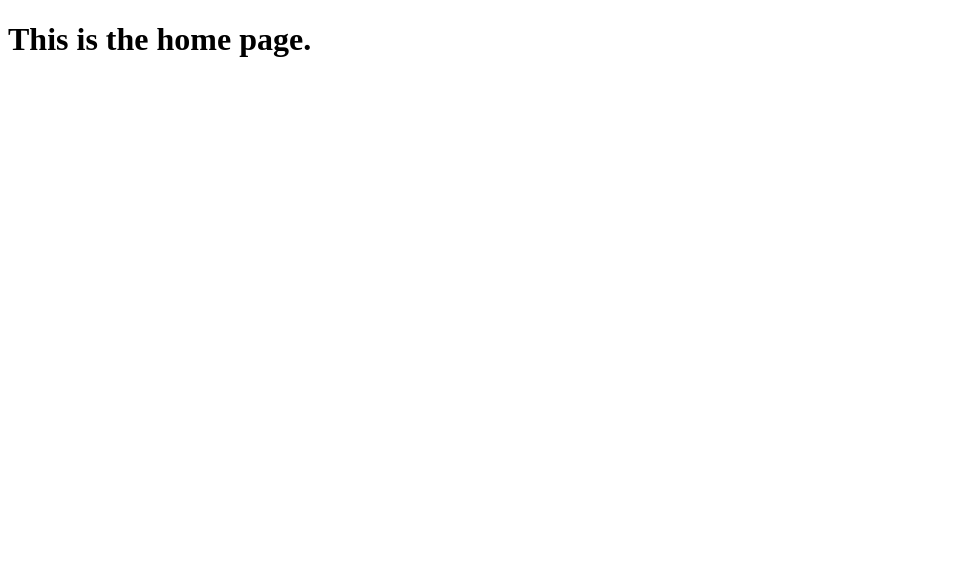
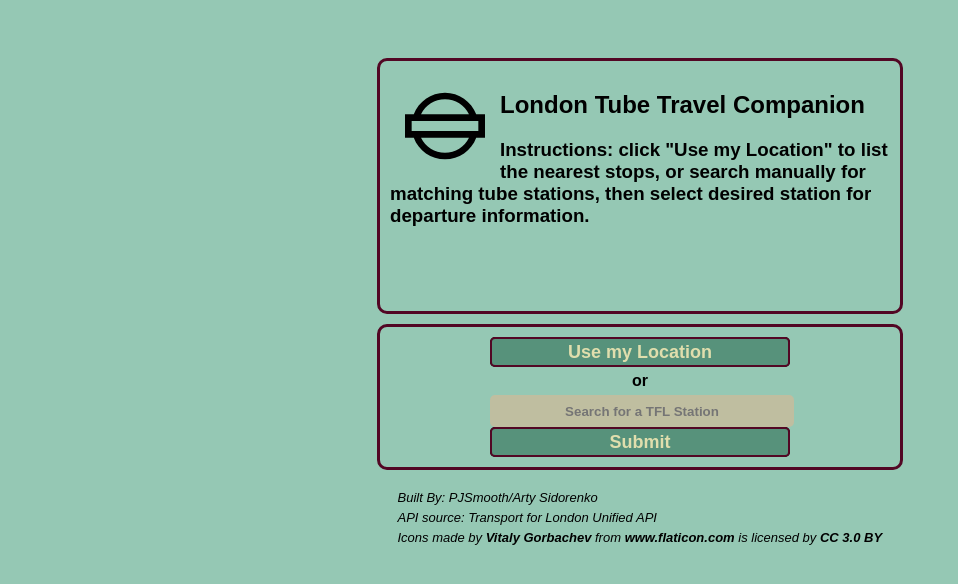
Before and after one commit to artysidorenko/tube-travel-app, a website: page public/index.html in a window 1280 px wide. Shown: the whole page, without its empty margins (0-958 px from the left). Drawn offline with Linux system fonts and the light colour scheme.

Commit message:
Include manual search function via backend API call, and complete basic styling

```diff
--- a/public/index.html
+++ b/public/index.html
@@ -2,11 +2,55 @@
 <html lang="en" dir="ltr">
   <head>
     <meta charset="utf-8">
-    <title></title>
+    <title>London Tube Travel Companion</title>
+    <link href="styles.css" rel="stylesheet"/>
+    <script src="index.js"></script>
   </head>
   <body>
-    <h1>
-      This is the home page.
-    </h1>
+    <section class="panel" id="instructions-panel">
+      <svg height="60pt" viewBox="0 -32 384 384" width="60pt" xmlns="http://www.w3.org/2000/svg"><path d="m192 0c-66.824219 0-126.753906 42.207031-149.832031 104h-42.167969v112h42.167969c23.078125 61.792969 83.007812 104 149.832031 104 66.894531 0 126.832031-42.207031 149.847656-104h42.152344v-112h-42.167969c-23.078125-61.792969-83.007812-104-149.832031-104zm0 32c49.328125 0 93.984375 28.734375 115.097656 72h-230.195312c21.105468-43.265625 65.769531-72 115.097656-72zm0 256c-49.328125 0-93.992188-28.734375-115.097656-72h230.21875c-21.058594 43.273438-65.722656 72-115.121094 72zm160-152v48h-320v-48zm0 0"/></svg>
+      <h1>
+        London Tube Travel Companion
+      </h1>
+      <h3>Instructions: click "Use my Location" to list the nearest stops, or search manually for matching tube stations, then select desired station for departure information.</h3>
+    </section>
+    <section class="panel" id="results-panel">
+      <h3>Select your station for live departures:</h3>
+    </section>
+    <section class="panel">
+      <div class="shadow">
+        <button id="find-me" class="button"><span>Use my Location</span></button>
+      </div>
+      <div>or</div>
+      <div id="man-search-bar">
+        <input id="man-search" placeholder="Search for a TFL Station"/>
+        <div class="shadow">
+          <button id="man-submit" class="button"><span>Submit</span></button>
+        </div>
+      </div>
+    </section>
+    <!-- <section id="search-results">
+      <div class="station-list">
+        <h3>Select Your Station:</h3>
+        <a class="station-link" href="/StationInfo">Test Link</a>
+        <a class="station-link" href="/StationInfo">Test Link</a>
+        <a class="station-link" href="/StationInfo">Test Link</a>
+        <a class="station-link" href="/StationInfo">Test Link</a>
+        <a class="station-link" href="/StationInfo">Test Link</a>
+        <a class="station-link" href="/StationInfo">Test Link</a>
+        <a class="station-link" href="/StationInfo">Test Link</a>
+        <a class="station-link" href="/StationInfo">Test Link</a>
+        <a class="station-link" href="/StationInfo">Test Link</a>
+      </div>
+    </section> -->
+    <footer>
+      <p>
+        Built By: PJSmooth/Arty Sidorenko
+      </p>
+      <p>
+        API source: Transport for London Unified API
+      </p>
+      <p>Icons made by <a href="https://www.flaticon.com/authors/vitaly-gorbachev" title="Vitaly Gorbachev">Vitaly Gorbachev</a> from <a href="https://www.flaticon.com/" 			    title="Flaticon">www.flaticon.com</a> is licensed by <a href="http://creativecommons.org/licenses/by/3.0/" 			    title="Creative Commons BY 3.0" target="_blank">CC 3.0 BY</a></p>
+    </footer>
   </body>
 </html>
--- a/public/index.js
+++ b/public/index.js
@@ -0,0 +1,46 @@
+(function() {
+
+  var searchStations = function(callback) {
+    var manSearch = document.getElementById("man-search");
+    var query = manSearch.value;
+    var xhr = new XMLHttpRequest();
+    xhr.onreadystatechange = function() {
+      if (xhr.readyState === 4 && xhr.status === 200) {
+        var responseObj = JSON.parse(xhr.responseText);
+        callback(responseObj);
+      }
+    }
+    xhr.open('POST', '/searchStations', true);
+    xhr.setRequestHeader('content-type', 'text/plain');
+    xhr.send(query);
+  };
+
+  var displayResults = function(results) {
+    var instructionsPanel = document.getElementById("instructions-panel");
+    instructionsPanel.style.display = "none";
+    var resultsPanel = document.getElementById("results-panel");
+    var resultsList = document.createElement('div');
+    resultsList.classList.add("station-list");
+    for (var i in results)  {
+      console.log(results[i]);
+      var listItem = document.createElement('a');
+      var station = results[i];
+      listItem.textContent = station;
+      listItem.href = "/StationInfo/" + station;
+      listItem.classList.add("station-link");
+      resultsList.appendChild(listItem);
+    }
+    resultsPanel.appendChild(resultsList);
+    resultsPanel.style.display = "block";
+  };
+
+  window.onload = function()  {
+    var manSubmit = document.getElementById("man-submit");
+    manSubmit.addEventListener('click', function()  {
+      searchStations(displayResults);
+    });
+  };
+
+  //module.exports = {searchStations, displayResults};
+
+})();
--- a/public/styles.css
+++ b/public/styles.css
@@ -0,0 +1,153 @@
+body  {
+  background-color: rgb(149, 200, 180);
+  font-family: sans-serif;
+  padding-top: 50px;
+}
+
+svg {
+  float: left;
+  padding: 3%;
+}
+
+#instructions-panel, #results-panel  {
+  height: 230px;
+}
+
+#results-panel  {
+  display: none;
+}
+
+.panel  {
+  padding: 10px;
+  border: 3px solid rgb(82, 7, 36);
+  border-radius: 10px;
+  max-width: 500px;
+  margin: auto;
+  margin-bottom: 10px;
+}
+
+.button  {
+  background-color: rgba(125, 209, 176, 0.7);
+  color: rgb(224, 222, 173);
+  font-size: large;
+  font-weight: bold;
+  font-family: sans-serif;
+  border: 2px solid rgb(82, 7, 36);
+  border-radius: 5px;
+  width: 100%;
+  height: 30px;
+  cursor: pointer;
+}
+
+.shadow, #man-search-bar  {
+  max-width: 300px;
+  display: block;
+  margin: auto;
+}
+
+.button span {
+  cursor: pointer;
+  display: inline-block;
+  position: relative;
+  transition: 0.5s;
+}
+
+.button span:after {
+  content: '\00bb';
+  position: absolute;
+  opacity: 0;
+  top: 0;
+  right: -20px;
+  transition: 0.5s;
+}
+
+.button:hover span {
+  padding-right: 25px;
+}
+
+.button:hover span:after {
+  opacity: 1;
+  right: 0;
+}
+
+div {
+  display: inline-block;
+  width: 100%;
+  margin: auto;
+  text-align: center;
+  font-weight: bold;
+  margin-top: 5px;
+  margin-bottom: 5px;
+}
+
+#man-search {
+  width: 100%;
+  height: 30px;
+  border: none;
+  border-radius: 5px;
+  text-align: center;
+  font-family: sans-serif;
+  font-weight: bold;
+  background-color: rgb(191, 190, 160);
+  color: rgb(80, 80, 59);
+}
+
+.shadow {
+  background-color: black;
+  border-radius: 5px;
+}
+
+h3  {
+  display: block;
+  width: 100%;
+}
+
+.station-list  {
+  max-width: 500px;
+  display: flex;
+  flex-flow: row wrap;
+  margin: auto;
+  animation: expand 0.5s ease-in-out;
+}
+
+@keyframes expand {
+  from {
+    transform: scale(0);
+    opacity: 0;
+  }
+}
+
+.station-link  {
+  margin: 5px;
+  width: 48%;
+  line-height: 1.5;
+  text-decoration: none;
+  color: inherit;
+  border-radius: 10px;
+  transition: 0.2s;
+  background-color: rgba(110, 101, 95, 0.4);
+}
+
+.station-link:hover {
+  background-color: rgb(110, 101, 95);
+}
+
+footer  {
+  margin: auto;
+  max-width: 500px;
+  transition: 0.5s;
+  padding-left: 5px;
+  padding-top: 5px;
+  font-style: italic;
+}
+
+footer > p {
+  margin: 5px;
+  font-size: small;
+}
+
+footer > p > a {
+  text-decoration: none;
+  color: inherit;
+  font-weight: bold;
+}
```
Also changed, not shown: public/stationinfo.html (added, +9 -0 lines), public/autodetect.html (added), public/resources/underground.svg (added), 1 other file.
